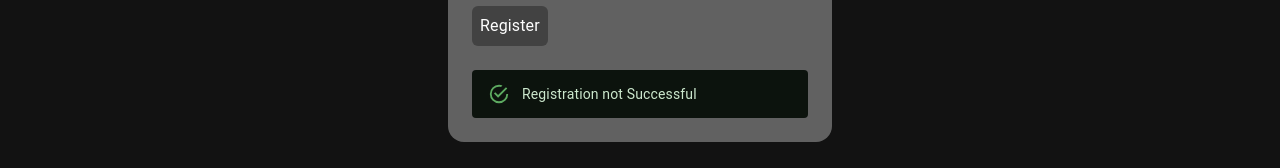
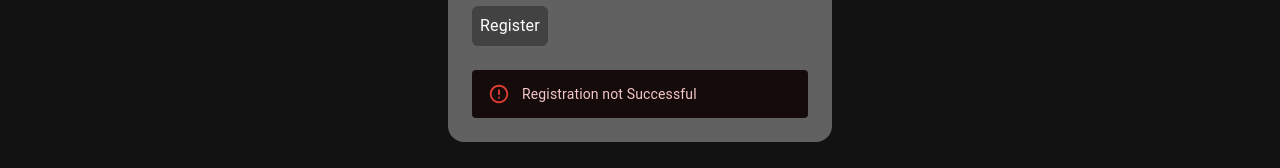
Before and after one commit to dwyerm29/cos30049, a React (Create React App) app in the folder assign-1-fe/: page /register in a window 1280 px wide. Shown: the part 736-904 px from the top of the page. Built offline with nearby package versions, Linux system fonts and the light colour scheme.

Commit message:
Update Register.js

```diff
--- a/assign-1-fe/src/pages/Register.js
+++ b/assign-1-fe/src/pages/Register.js
@@ -153,7 +153,7 @@ export const Register = () => {
               </Link>
             </Alert>
           ) : (
-            <Alert serverity="error">Registration not Successful</Alert>
+            <Alert severity="error">Registration not Successful</Alert>
           )}
         </form>
       </div>
```
